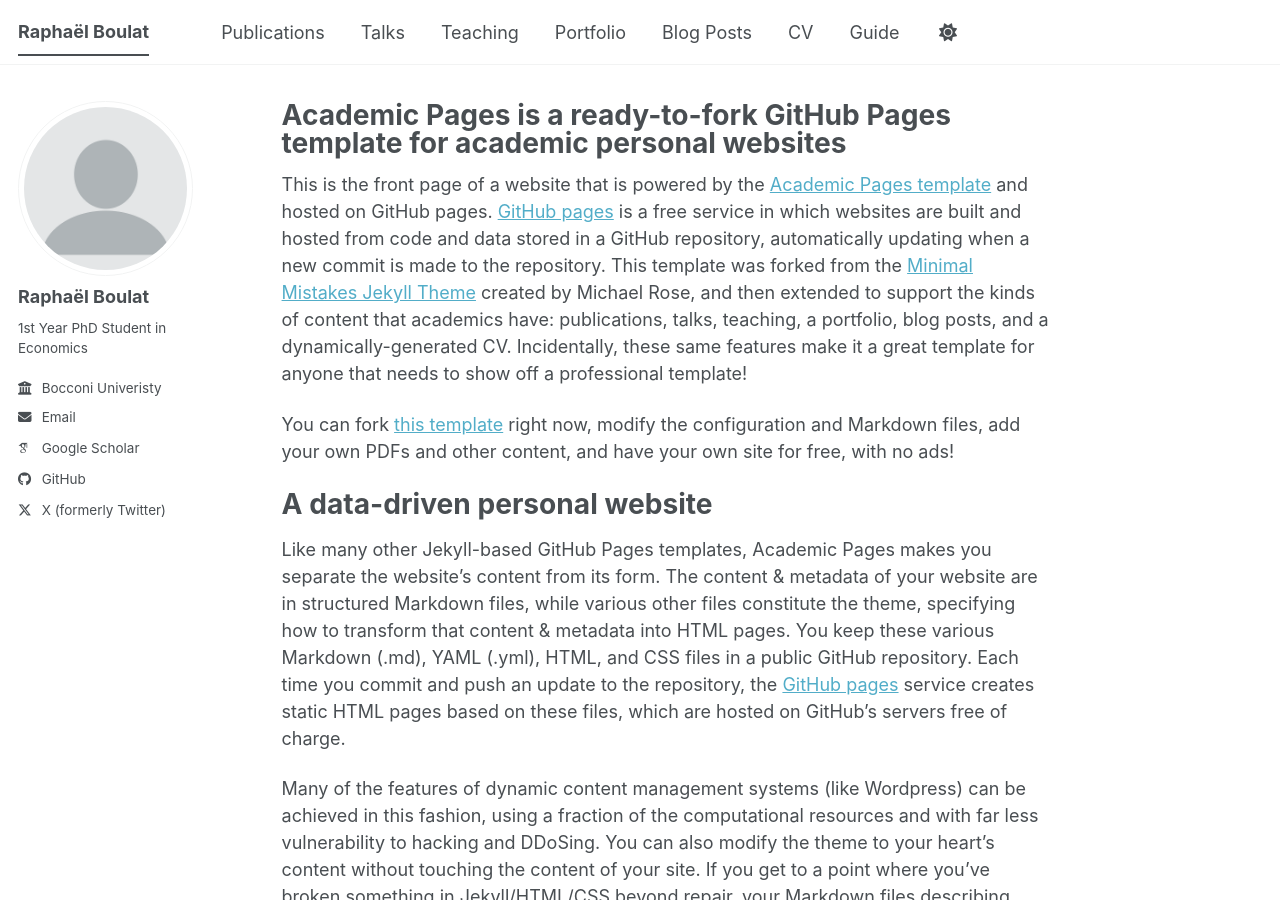
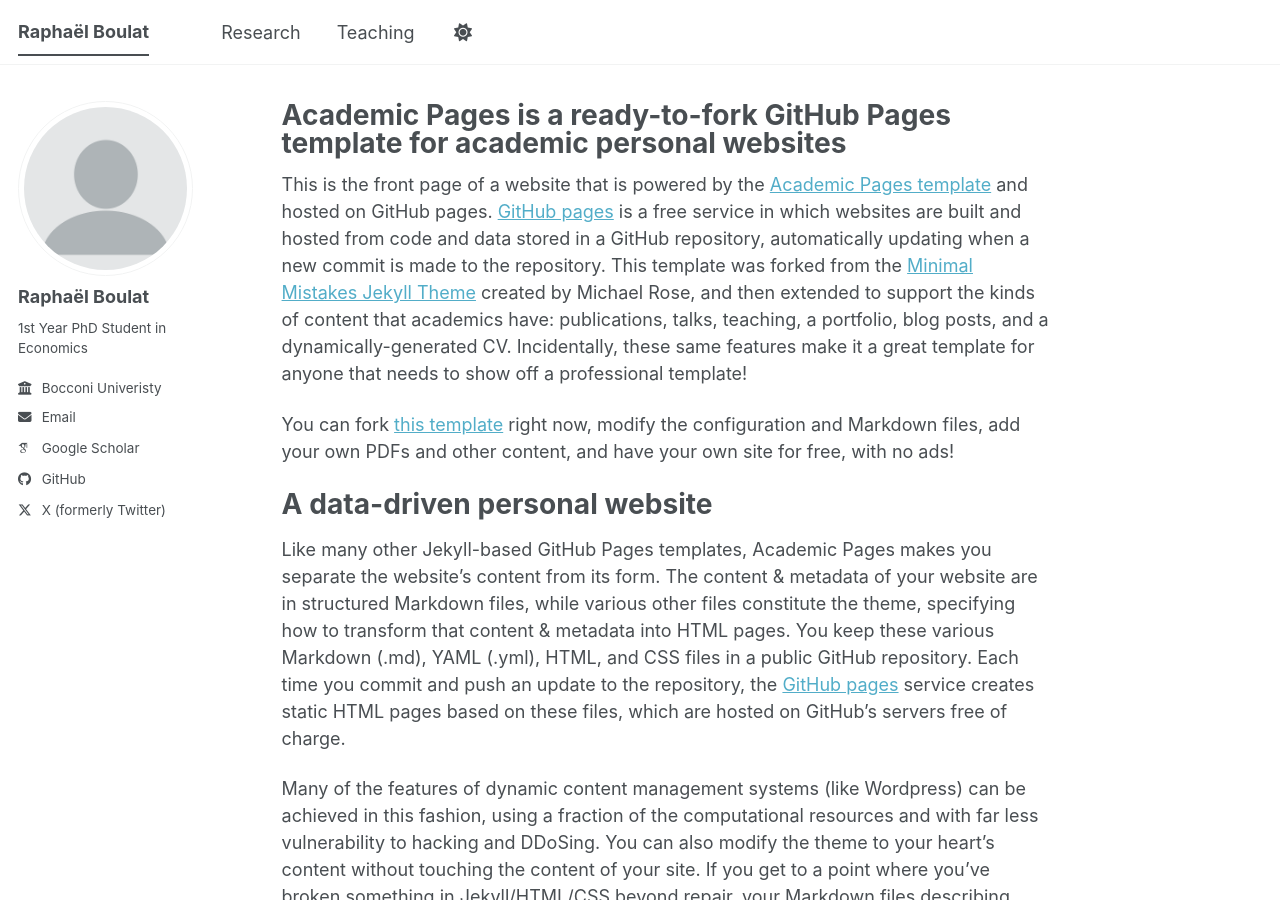
Before and after one commit to raphboulat/raphboulat.github.io, a Jekyll site: the page built from _pages/about.md, in a window 1280 px wide and 900 px high. Built offline with Jekyll 4.4.1, drawn with Linux system fonts in a browser that asks for light colours; some web fonts are replaced; a script bundle is joined from its source files by our own code; library files that are not in the unit come from our copies.

Commit message:
Update navigation.yml

```diff
--- a/_data/navigation.yml
+++ b/_data/navigation.yml
@@ -8,26 +8,8 @@
 #      Markdown formatted page while the second is generated using JSON.
 
 main:
-  - title: "Publications"
+  - title: "Research"
     url: /publications/
-
-  - title: "Talks"
-    url: /talks/
 
   - title: "Teaching"
     url: /teaching/
-
-  - title: "Portfolio"
-    url: /portfolio/
-
-  - title: "Blog Posts"
-    url: /year-archive/
-
-  - title: "CV"
-    url: /cv/
-
-  # - title: "CV"
-  #   url: /cv-json/
-
-  - title: "Guide"
-    url: /markdown/
```
